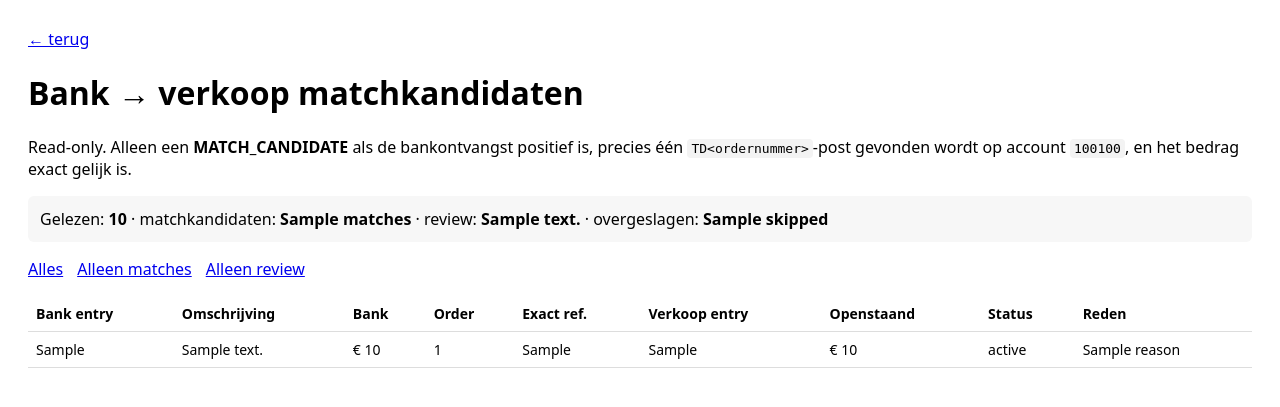
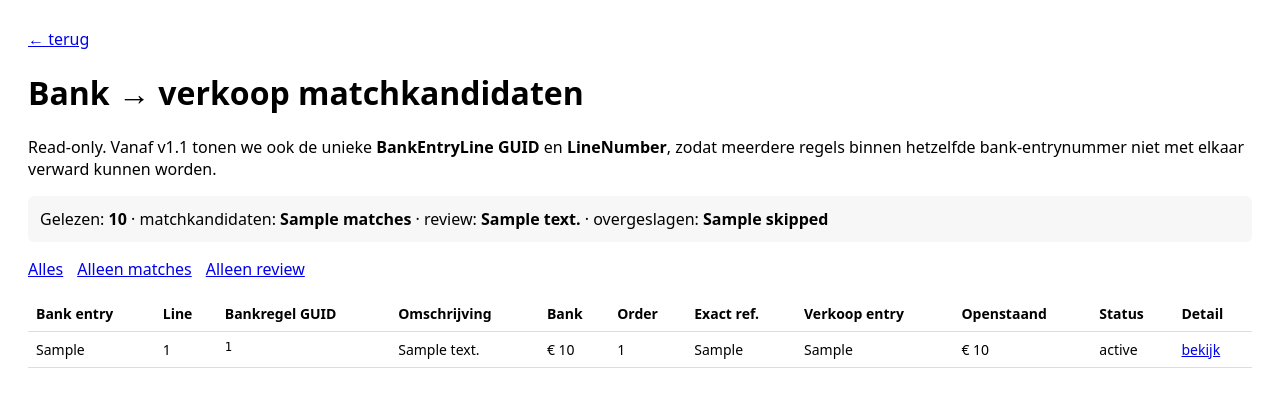
Before and after one commit to JNPDrops/jnp-matching, a FastAPI app: template app/templates/candidates.html in a window 1280 px wide. Shown: the top 407 px of the page. Run offline with FastAPI, Linux system fonts and the light colour scheme; the template is opened without the code that fills it: most values are stand-ins (such as "Sample title", 1, 10 or a date in 2020).

Commit message:
Add files via upload

```diff
--- a/app/main.py
+++ b/app/main.py
@@ -36,7 +36,7 @@ API_V1 = f"{BASE_URL}/api/v1"
 API_BETA = f"{BASE_URL}/api/v1/beta"
 MATCHSETS_URL = f"{BASE_URL}/docs/XMLUpload.aspx"
 
-app = FastAPI(title="JNP Matching", version="1.0.0")
+app = FastAPI(title="JNP Matching", version="1.1.0")
 app.add_middleware(SessionMiddleware, secret_key=SESSION_SECRET, https_only=False, same_site="lax")
 templates = Jinja2Templates(directory=str(Path(__file__).parent / "templates"))
 
@@ -448,7 +448,11 @@ async def bank_first_candidates(limit: int = 200) -> dict[str, Any]:
         bank_amount = money(bank.get("AmountDC"))
         item: dict[str, Any] = {
             "bank_line_id": bank.get("ID"),
+            "bank_entry_id": bank.get("EntryID"),
             "bank_entry": bank.get("EntryNumber"),
+            "bank_line_number": bank.get("LineNumber"),
+            "bank_date": bank.get("Date"),
+            "bank_modified": bank.get("Modified"),
             "description": description,
             "bank_amount": str(bank_amount),
             "order_number": order_no,
@@ -499,6 +503,65 @@ async def bank_first_candidates(limit: int = 200) -> dict[str, Any]:
         "reviews": sum(1 for i in items if i["status"].startswith("REVIEW_")),
         "skipped": sum(1 for i in items if i["status"].startswith("SKIP_")),
         "limit": limit,
+    }
+
+
+async def candidate_detail(bank_line_id: str) -> dict[str, Any]:
+    """Read-only detail for one exact BankEntryLine.
+
+    Re-fetches the specific bank line by GUID, parses the order number, then
+    resolves the matching open receivable. This endpoint exists to prove that
+    we can address one bank line unambiguously even when many lines share the
+    same EntryNumber.
+    """
+    bank = await bank_line_by_id(bank_line_id)
+    description = str(bank.get("Description") or "")
+    order_no = extract_order_number(description)
+    bank_amount = money(bank.get("AmountDC"))
+    recs = await find_receivable(order_no) if order_no else []
+
+    status = "REVIEW_NO_ORDER"
+    reason = "Geen ordernummer herkend in de bankomschrijving."
+    rec = None
+    if bank_amount <= Decimal("0.00"):
+        status = "SKIP_NOT_RECEIPT"
+        reason = "Geen positieve bankontvangst; valt buiten deze eerste verkoopflow."
+    elif order_no:
+        if len(recs) == 0:
+            status = "REVIEW_NOT_FOUND"
+            reason = f"Geen openstaande post gevonden voor {ORDER_REF_PREFIX}{order_no}."
+        elif len(recs) > 1:
+            status = "REVIEW_MULTIPLE"
+            reason = f"{len(recs)} openstaande posten gevonden voor {ORDER_REF_PREFIX}{order_no}."
+        else:
+            rec = recs[0]
+            rec_amount = money(rec.get("Amount"))
+            account_code = str(rec.get("AccountCode") or "").strip()
+            if account_code != COLLECTIVE_DEBTOR_CODE:
+                status = "REVIEW_ACCOUNT"
+                reason = f"Openstaande post staat op account {account_code or 'onbekend'}, niet {COLLECTIVE_DEBTOR_CODE}."
+            elif bank_amount != rec_amount:
+                status = "REVIEW_AMOUNT"
+                reason = f"Bedrag wijkt af: bank {bank_amount} vs openstaand {rec_amount}."
+            else:
+                status = "MATCH_CANDIDATE"
+                reason = "Unieke TD-referentie op verzameldebiteur en bedrag exact gelijk."
+
+    return {
+        "bank": bank,
+        "bank_line_id": bank.get("ID"),
+        "bank_entry_id": bank.get("EntryID"),
+        "bank_entry": bank.get("EntryNumber"),
+        "bank_line_number": bank.get("LineNumber"),
+        "description": description,
+        "bank_amount": str(bank_amount),
+        "order_number": order_no,
+        "expected_ref": f"{ORDER_REF_PREFIX}{order_no}" if order_no else None,
+        "receivable": rec,
+        "receivables_count": len(recs),
+        "status": status,
+        "reason": reason,
+        "read_only": True,
     }
 
 
@@ -719,6 +782,14 @@ async def candidates_page(request: Request, limit: int = 200, only: str = "all")
     return templates.TemplateResponse("candidates.html", {"request": request, "result": view, "only": only})
 
 
+@app.get("/candidate/{bank_line_id}", response_class=HTMLResponse)
+async def candidate_detail_page(request: Request, bank_line_id: str):
+    if not re.fullmatch(r"[0-9a-fA-F-]{36}", bank_line_id):
+        raise HTTPException(400, "Ongeldige bankregel-GUID.")
+    detail = await candidate_detail(bank_line_id)
+    return templates.TemplateResponse("candidate_detail.html", {"request": request, "detail": detail})
+
+
 @app.get("/dry-run", response_class=HTMLResponse)
 async def dry_run_page(request: Request, limit: int = 100):
     return templates.TemplateResponse("dry_run.html", {"request": request, "results": await run_legacy_dry_run(limit), "limit": limit})
--- a/app/templates/candidates.html
+++ b/app/templates/candidates.html
@@ -1,8 +1,8 @@
-<!doctype html><html lang="nl"><head><meta charset="utf-8"><meta name="viewport" content="width=device-width,initial-scale=1"><title>Matchkandidaten</title><style>body{font-family:system-ui,Arial;margin:28px}table{border-collapse:collapse;width:100%;font-size:14px}th,td{border-bottom:1px solid #ddd;padding:8px;text-align:left;vertical-align:top}.MATCH_CANDIDATE{font-weight:700;color:#087a34}.REVIEW_AMOUNT,.REVIEW_MULTIPLE,.REVIEW_NOT_FOUND,.REVIEW_ACCOUNT,.REVIEW_NO_ORDER{color:#9a4b00}.SKIP_NOT_RECEIPT{color:#777}code{background:#f3f3f3;padding:2px 4px;border-radius:4px}.summary{padding:12px;background:#f7f7f7;border-radius:6px;margin:12px 0}.filters a{margin-right:14px}</style></head><body>
+<!doctype html><html lang="nl"><head><meta charset="utf-8"><meta name="viewport" content="width=device-width,initial-scale=1"><title>Matchkandidaten</title><style>body{font-family:system-ui,Arial;margin:28px}table{border-collapse:collapse;width:100%;font-size:14px}th,td{border-bottom:1px solid #ddd;padding:8px;text-align:left;vertical-align:top}.MATCH_CANDIDATE{font-weight:700;color:#087a34}.REVIEW_AMOUNT,.REVIEW_MULTIPLE,.REVIEW_NOT_FOUND,.REVIEW_ACCOUNT,.REVIEW_NO_ORDER{color:#9a4b00}.SKIP_NOT_RECEIPT{color:#777}code{background:#f3f3f3;padding:2px 4px;border-radius:4px}.summary{padding:12px;background:#f7f7f7;border-radius:6px;margin:12px 0}.filters a{margin-right:14px}.guid{font-family:ui-monospace,monospace;font-size:12px;word-break:break-all}</style></head><body>
 <p><a href="/">← terug</a></p><h1>Bank → verkoop matchkandidaten</h1>
-<p>Read-only. Alleen een <strong>MATCH_CANDIDATE</strong> als de bankontvangst positief is, precies één <code>TD&lt;ordernummer&gt;</code>-post gevonden wordt op account <code>100100</code>, en het bedrag exact gelijk is.</p>
+<p>Read-only. Vanaf v1.1 tonen we ook de unieke <strong>BankEntryLine GUID</strong> en <strong>LineNumber</strong>, zodat meerdere regels binnen hetzelfde bank-entrynummer niet met elkaar verward kunnen worden.</p>
 <div class="summary">Gelezen: <strong>{{ result.total }}</strong> · matchkandidaten: <strong>{{ result.matches }}</strong> · review: <strong>{{ result.reviews }}</strong> · overgeslagen: <strong>{{ result.skipped }}</strong></div>
 <p class="filters"><a href="/candidates?limit={{ result.limit }}&only=all">Alles</a><a href="/candidates?limit={{ result.limit }}&only=matches">Alleen matches</a><a href="/candidates?limit={{ result.limit }}&only=review">Alleen review</a></p>
-<table><thead><tr><th>Bank entry</th><th>Omschrijving</th><th>Bank</th><th>Order</th><th>Exact ref.</th><th>Verkoop entry</th><th>Openstaand</th><th>Status</th><th>Reden</th></tr></thead><tbody>
-{% for r in result["items"] %}<tr><td>{{ r.bank_entry }}</td><td>{{ r.description }}</td><td>€ {{ r.bank_amount }}</td><td>{{ r.order_number or '' }}</td><td>{{ r.expected_ref or '' }}</td><td>{{ r.receivable_entry or '' }}</td><td>{% if r.receivable_amount is not none %}€ {{ r.receivable_amount }}{% endif %}</td><td class="{{ r.status }}">{{ r.status }}</td><td>{{ r.reason }}</td></tr>{% endfor %}
+<table><thead><tr><th>Bank entry</th><th>Line</th><th>Bankregel GUID</th><th>Omschrijving</th><th>Bank</th><th>Order</th><th>Exact ref.</th><th>Verkoop entry</th><th>Openstaand</th><th>Status</th><th>Detail</th></tr></thead><tbody>
+{% for r in result["items"] %}<tr><td>{{ r.bank_entry }}</td><td>{{ r.bank_line_number }}</td><td class="guid">{{ r.bank_line_id }}</td><td>{{ r.description }}</td><td>€ {{ r.bank_amount }}</td><td>{{ r.order_number or '' }}</td><td>{{ r.expected_ref or '' }}</td><td>{{ r.receivable_entry or '' }}</td><td>{% if r.receivable_amount is not none %}€ {{ r.receivable_amount }}{% endif %}</td><td class="{{ r.status }}">{{ r.status }}</td><td><a href="/candidate/{{ r.bank_line_id }}">bekijk</a></td></tr>{% endfor %}
 </tbody></table></body></html>
```
Also changed, not shown: app/templates/candidate_detail.html (added, +8 -0 lines).
